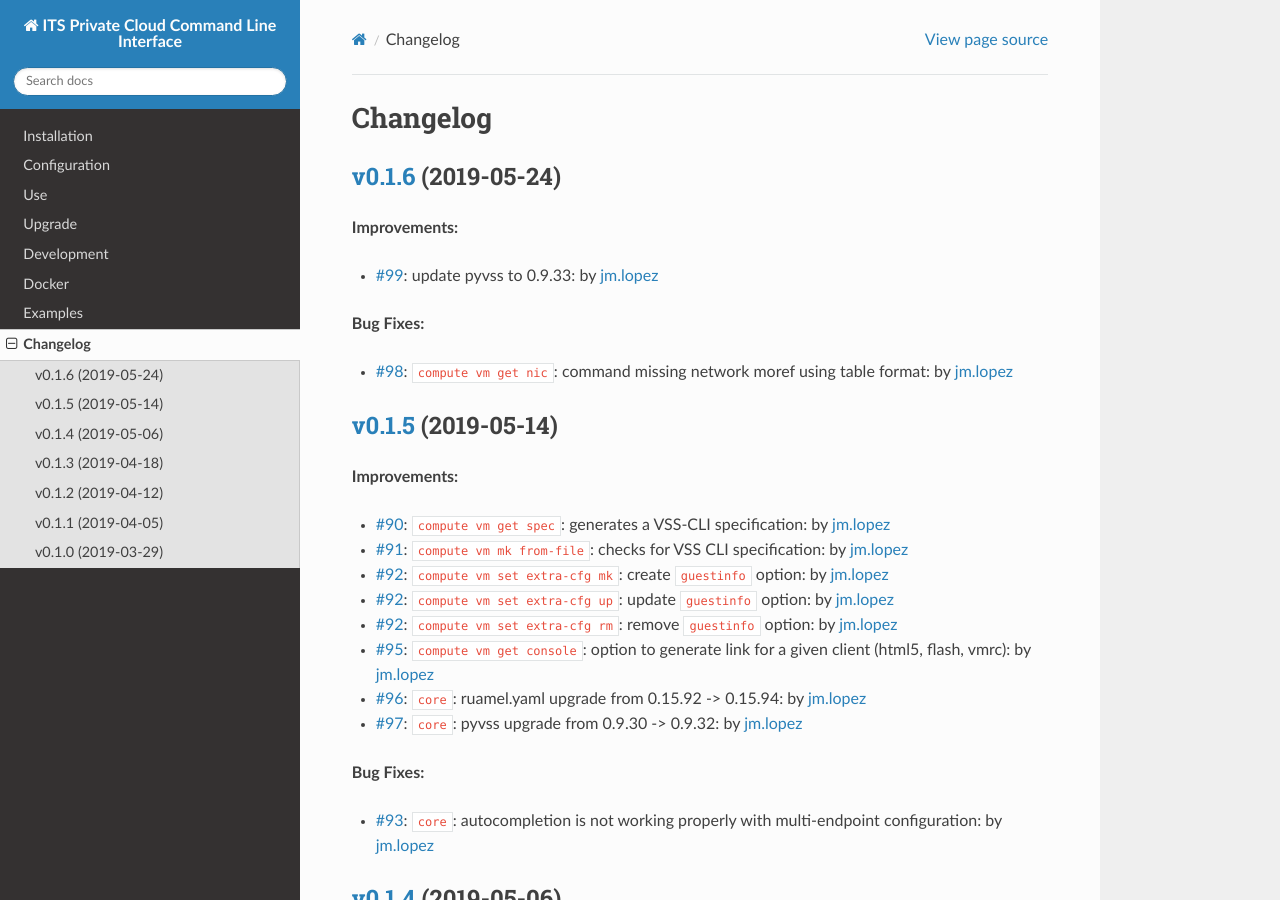
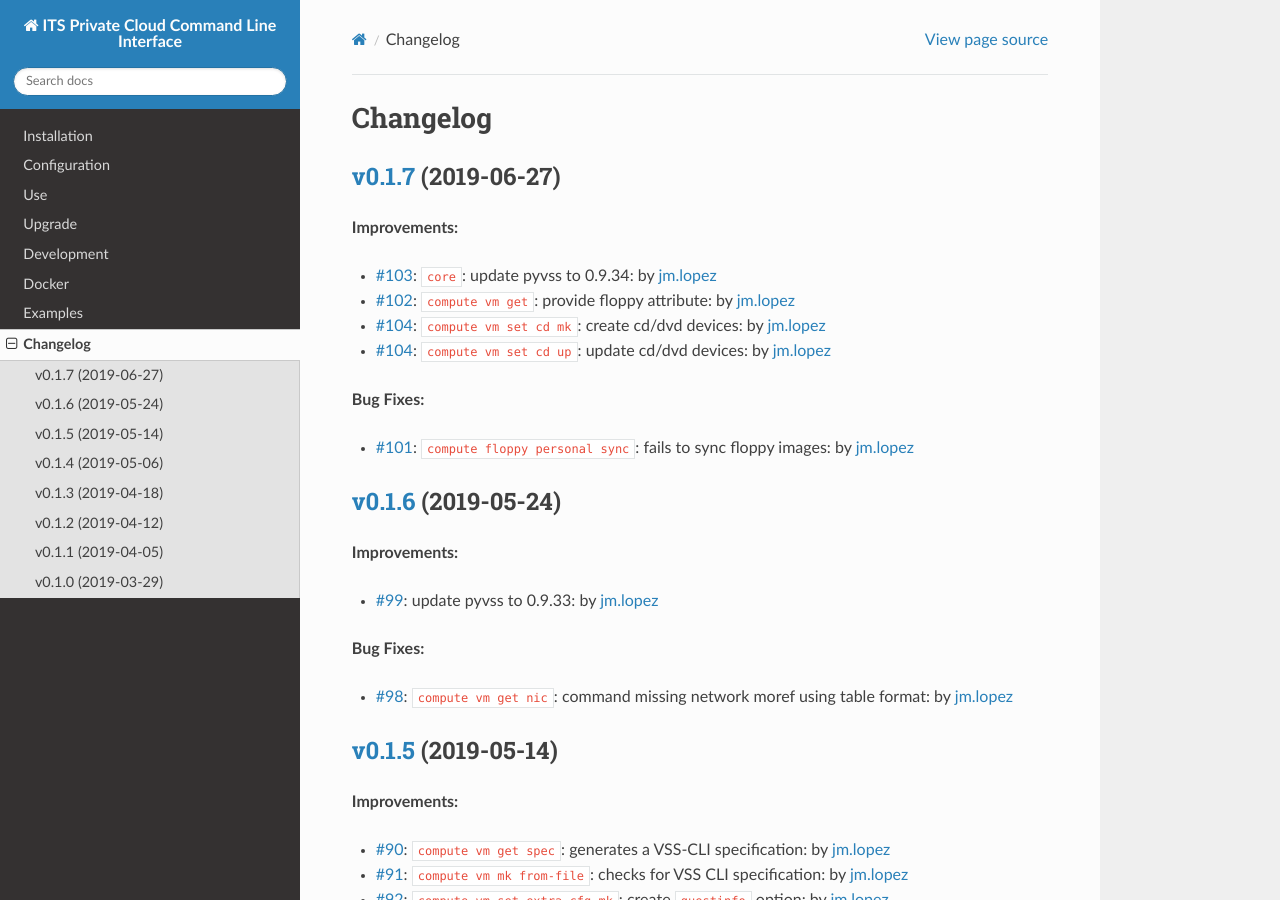
Before and after one commit to EIS-ITS/vss-cli, a Sphinx documentation site: the page built from docs/changelog.rst, in a window 1280 px wide and 900 px high. Built offline with Sphinx 7.4.7 and the Read the Docs theme 2.0.0, drawn with Linux system fonts in a browser that asks for light colours; the version number could not be read and is left out.

Commit message:
Issue #105: Version release v0.1.7🎉 - Bump version: 0.1.7-dev3 → 0.1.7   - docker/docker-vss-cli   - docker/Dockerfile   - .bumpversion.cfg - Changelog update:   - CHANGELOG.md   - docs/changelog.rst - fixes #105

```diff
--- a/docs/changelog.rst
+++ b/docs/changelog.rst
@@ -1,6 +1,20 @@
 =========
 Changelog
 =========
+
+`v0.1.7 <https://gitlab-ee.eis.utoronto.ca/vss/vss-cli/tags/v0.1.7>`_ (2019-06-27)
+==================================================================================
+
+**Improvements:**
+
+- `#103 <https://gitlab-ee.eis.utoronto.ca/vss/vss-cli/issues/103>`_: ``core``: update pyvss to 0.9.34: by `jm.lopez`_
+- `#102 <https://gitlab-ee.eis.utoronto.ca/vss/vss-cli/issues/102>`_: ``compute vm get``: provide floppy attribute: by `jm.lopez`_
+- `#104 <https://gitlab-ee.eis.utoronto.ca/vss/vss-cli/issues/104>`_: ``compute vm set cd mk``: create cd/dvd devices: by `jm.lopez`_
+- `#104 <https://gitlab-ee.eis.utoronto.ca/vss/vss-cli/issues/104>`_: ``compute vm set cd up``: update cd/dvd devices: by `jm.lopez`_
+
+**Bug Fixes:**
+
+- `#101 <https://gitlab-ee.eis.utoronto.ca/vss/vss-cli/issues/101>`_: ``compute floppy personal sync``: fails to sync floppy images: by `jm.lopez`_
 
 `v0.1.6 <https://gitlab-ee.eis.utoronto.ca/vss/vss-cli/tags/v0.1.6>`_ (2019-05-24)
 ==================================================================================
```
Also changed, not shown: CHANGELOG.md (+12 -1 lines), .bumpversion.cfg, 3 other files.
